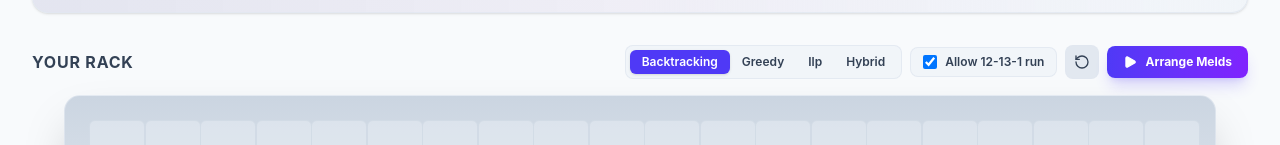
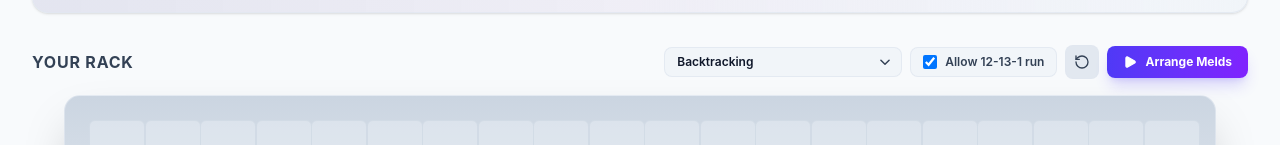
Before and after one commit to AtaCanYmc/IstakaUstasi, a React (Vite) app in the folder frontend/: page / in a window 1280 px wide. Shown: the part 205-350 px from the top of the page. Built offline with nearby package versions, Linux system fonts and the light colour scheme; no server answers.

Commit message:
feat: enhance strategy selector with additional algorithms and localization support

```diff
--- a/frontend/src/components/RackControls.tsx
+++ b/frontend/src/components/RackControls.tsx
@@ -16,21 +16,27 @@ export const RackControls: React.FC = () => {
 
   return (
     <div className="flex flex-wrap items-center gap-2">
-      {/* Strategy selector */}
-      <div className="flex bg-bg-secondary rounded-lg p-1 border border-card-border">
-        {(['backtracking', 'greedy', 'ilp', 'hybrid'] as const).map((strat) => (
-          <button
-            key={strat}
-            onClick={() => setStrategy(strat)}
-            className={`px-3 py-1 rounded-md text-xs font-semibold capitalize transition-all cursor-pointer ${
-              strategy === strat
-                ? 'bg-indigo-600 text-white shadow'
-                : 'text-text-secondary hover:text-text-primary'
-            }`}
-          >
-            {strat}
-          </button>
-        ))}
+      {/* Strategy selector dropdown */}
+      <div className="relative">
+        <select
+          value={strategy}
+          onChange={(e) => setStrategy(e.target.value as any)}
+          className="appearance-none bg-bg-secondary text-text-primary border border-card-border rounded-lg pl-3 pr-8 py-1.5 text-xs font-semibold focus:outline-none focus:ring-1 focus:ring-indigo-500 hover:border-text-secondary/35 cursor-pointer transition-all min-w-[140px]"
+        >
+          <option value="backtracking">{t('stratBacktracking')}</option>
+          <option value="greedy">{t('stratGreedy')}</option>
+          <option value="ilp">{t('stratIlp')}</option>
+          <option value="hybrid">{t('stratHybrid')}</option>
+          <option value="beam">{t('stratBeam')}</option>
+          <option value="genetic">{t('stratGenetic')}</option>
+          <option value="annealing">{t('stratAnnealing')}</option>
+          <option value="mcts">{t('stratMcts')}</option>
+        </select>
+        <div className="pointer-events-none absolute inset-y-0 right-0 flex items-center pr-2.5 text-text-secondary">
+          <svg className="h-3.5 w-3.5 fill-none stroke-current" viewBox="0 0 24 24" strokeWidth="2.5">
+            <path strokeLinecap="round" strokeLinejoin="round" d="M19 9l-7 7-7-7" />
+          </svg>
+        </div>
       </div>
 
       {/* Allow one after toggle */}
--- a/frontend/src/i18n/translations.ts
+++ b/frontend/src/i18n/translations.ts
@@ -99,7 +99,15 @@ export const translations = {
     roboflowWorkflowTitle: "İş Akışımız (Workflow) Nasıl Çalışır?",
     roboflowWorkflowDesc: "Roboflow Workflow, yüklediğiniz ıstaka görselini önce YOLOv8 nesne algılama modelimizle tarar. Algılanan taş koordinatları, renkleri ve değerleri etiketlenerek JSON biçiminde FastAPI sunucumuza aktarılır. Sunucu bu koordinat dizilerini matematiksel Okey solver algoritmalarına besleyerek en yüksek skorlu dizilimleri hesaplar.",
     gotIt: "Anladım",
-    copy: "Kopyala"
+    copy: "Kopyala",
+    stratBacktracking: "Geri İzleme (Backtracking)",
+    stratGreedy: "Açgözlü (Greedy)",
+    stratIlp: "ILP (Matematiksel)",
+    stratHybrid: "Hibrit (Karma)",
+    stratBeam: "Işın Arama (Beam Search)",
+    stratGenetic: "Genetik Algoritma",
+    stratAnnealing: "Simüle Tavlama",
+    stratMcts: "MCTS (Ağaç Araması)"
   },
   en: {
     title: "Istaka Ustası",
@@ -199,7 +207,15 @@ export const translations = {
     roboflowWorkflowTitle: "How Does Our Workflow Work?",
     roboflowWorkflowDesc: "Roboflow Workflow first scans your uploaded rack image using our YOLOv8 object detection model. The coordinates, colors, and values of the detected tiles are annotated and sent as JSON to our FastAPI server. The server then feeds these coordinate arrays into mathematical Okey solver algorithms to calculate the highest-scoring arrangements.",
     gotIt: "Got It",
-    copy: "Copy"
+    copy: "Copy",
+    stratBacktracking: "Backtracking",
+    stratGreedy: "Greedy",
+    stratIlp: "ILP (Integer Linear Programming)",
+    stratHybrid: "Hybrid",
+    stratBeam: "Beam Search",
+    stratGenetic: "Genetic Algorithm",
+    stratAnnealing: "Simulated Annealing",
+    stratMcts: "MCTS (Monte Carlo Tree Search)"
   },
   fr: {
     title: "Istaka Ustası",
@@ -299,7 +315,15 @@ export const translations = {
     roboflowWorkflowTitle: "Comment fonctionne notre flux de travail (Workflow) ?",
     roboflowWorkflowDesc: "Roboflow Workflow scanne d'abord l'image de votre chevalet téléchargée en utilisant notre modèle de détection d'objets YOLOv8. Les coordonnées, couleurs et valeurs des tuiles détectées sont annotées et envoyées au format JSON à notre serveur FastAPI. Le serveur transmet ensuite ces tableaux de coordonnées aux algorithmes mathématiques du solveur d'Okey pour calculer les arrangements les plus performants.",
     gotIt: "Compris",
-    copy: "Copier"
+    copy: "Copier",
+    stratBacktracking: "Backtracking (Retour sur trace)",
+    stratGreedy: "Glouton (Greedy)",
+    stratIlp: "ILP (Programmation Linéaire)",
+    stratHybrid: "Hybride",
+    stratBeam: "Recherche de faisceau (Beam)",
+    stratGenetic: "Algorithme génétique",
+    stratAnnealing: "Recuit simulé",
+    stratMcts: "MCTS (Monte Carlo)"
   },
   de: {
     title: "Istaka Ustası",
@@ -399,6 +423,14 @@ export const translations = {
     roboflowWorkflowTitle: "Wie funktioniert unser Arbeitsablauf (Workflow)?",
     roboflowWorkflowDesc: "Roboflow Workflow scanne zuerst Ihr hochgeladenes Rack-Bild mit unserem YOLOv8-Objekterkennungsmodell. Die Koordinaten, Farben und Werte der erkannten Steine werden annotiert und als JSON an unseren FastAPI-Server gesendet. Der Server speist diese Koordinaten-Arrays dann in mathematische Okey-Löser-Algorithmen ein, um die Anordnungen mit der höchsten Punktzahl zu berechnen.",
     gotIt: "Verstanden",
-    copy: "Kopieren"
+    copy: "Kopieren",
+    stratBacktracking: "Backtracking (Rückverfolgung)",
+    stratGreedy: "Greedy (Gierig)",
+    stratIlp: "ILP (Ganzzahlige Optimierung)",
+    stratHybrid: "Hybrid",
+    stratBeam: "Strahlsuche (Beam Search)",
+    stratGenetic: "Genetischer Algorithmus",
+    stratAnnealing: "Simulierte Abkühlung",
+    stratMcts: "MCTS (Monte Carlo)"
   }
 };
--- a/frontend/src/store/store.ts
+++ b/frontend/src/store/store.ts
@@ -27,7 +27,7 @@ interface SolverState {
   // Rack Grid (2 rows of 20 slots = 40 slots)
   rack: (Tile | null)[];
   okeyMeta: OkeyMeta | null;
-  strategy: 'backtracking' | 'greedy' | 'ilp' | 'hybrid';
+  strategy: 'backtracking' | 'greedy' | 'ilp' | 'hybrid' | 'beam' | 'genetic' | 'annealing' | 'mcts';
   allowOneAfter: boolean;
   isSolving: boolean;
   solveError: string | null;
@@ -57,7 +57,7 @@ interface SolverState {
   removeTile: (index: number) => void;
   moveTile: (fromIndex: number, toIndex: number) => void;
   setOkeyMeta: (meta: OkeyMeta | null) => void;
-  setStrategy: (strategy: 'backtracking' | 'greedy' | 'ilp' | 'hybrid') => void;
+  setStrategy: (strategy: 'backtracking' | 'greedy' | 'ilp' | 'hybrid' | 'beam' | 'genetic' | 'annealing' | 'mcts') => void;
   setAllowOneAfter: (allow: boolean) => void;
 
   // Solver
```
